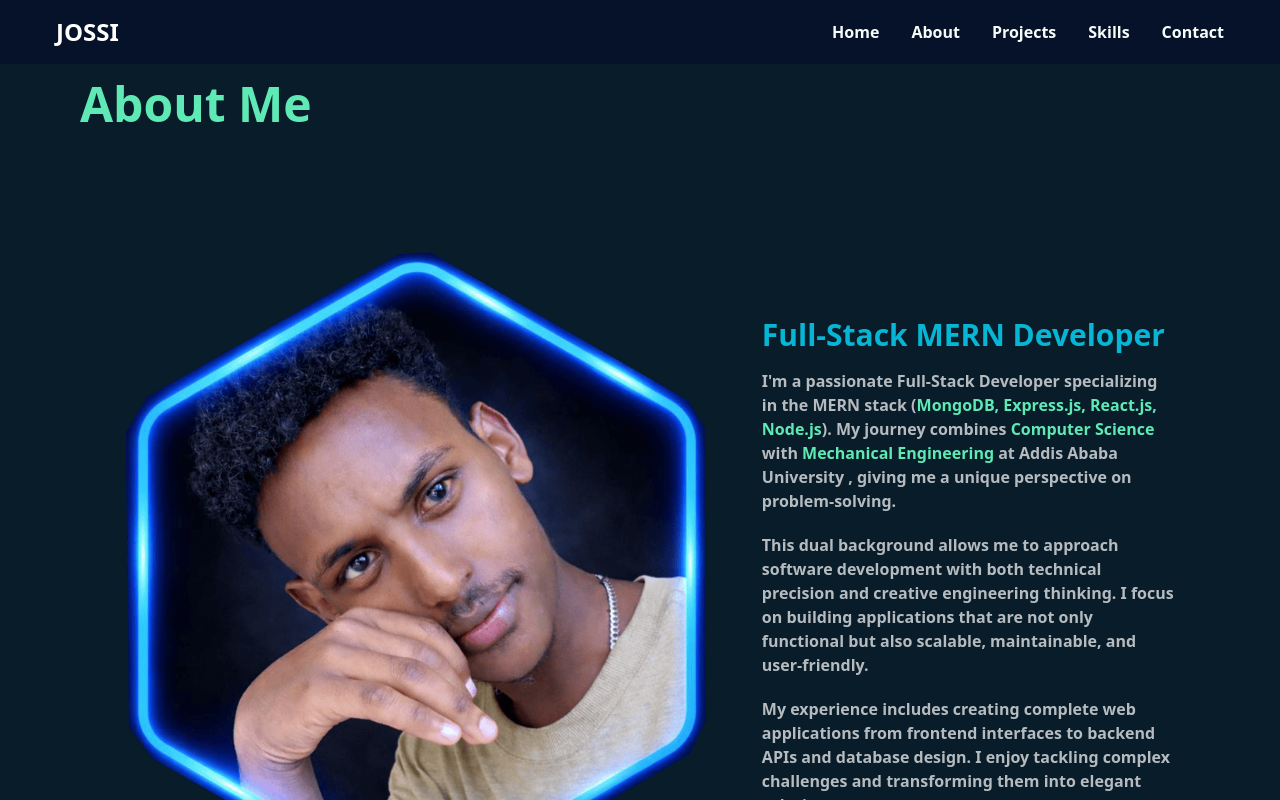
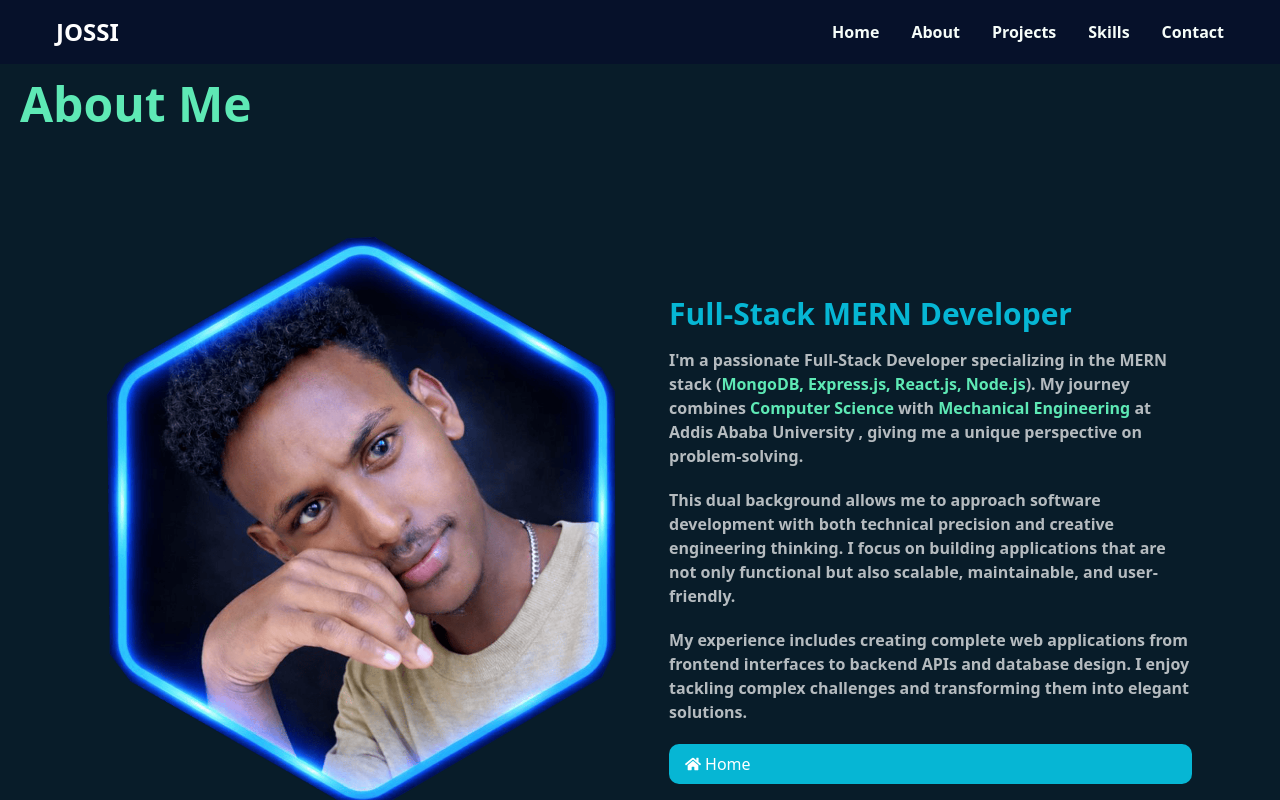
Before and after one commit to jossi21/my_portfolio, a React (Vite) app in the folder portfolio/frontend/: page /about-details in a window 1280 px wide. Shown: the top 800 px of the page. Built offline with nearby package versions, Linux system fonts and the light colour scheme; a web font is replaced by a local one.

Commit message:
add some modification on aboutdetail page

```diff
--- a/portfolio/frontend/src/assets/pages/About/DetailAbout.jsx
+++ b/portfolio/frontend/src/assets/pages/About/DetailAbout.jsx
@@ -6,11 +6,11 @@ import aboutImage from "../../../assets/images/my_image/aboutMain1.png";
 
 const DetailAbout = () => {
   return (
-    <div className="min-h-screen px-20 pt-20 pb-10">
+    <div className="min-h-screen px-5 pt-20 pb-10">
       <h1 className="text-5xl text-emerald-300 font-bold ">About Me</h1>
       <div className="max-w-6xl mx-auto px-6">
-        <div className="flex flex-col items-center  min-[768px]:flex-row md:gap-8 lg:gap-8">
-          <div className="max-[768px]:w-[70%]">
+        <div className="flex flex-col items-center  min-[779px]:flex-row md:gap-8 lg:gap-8">
+          <div className="w-[70%]">
             <img
               src={aboutImage}
               alt="Yosef Azeneg"
```
